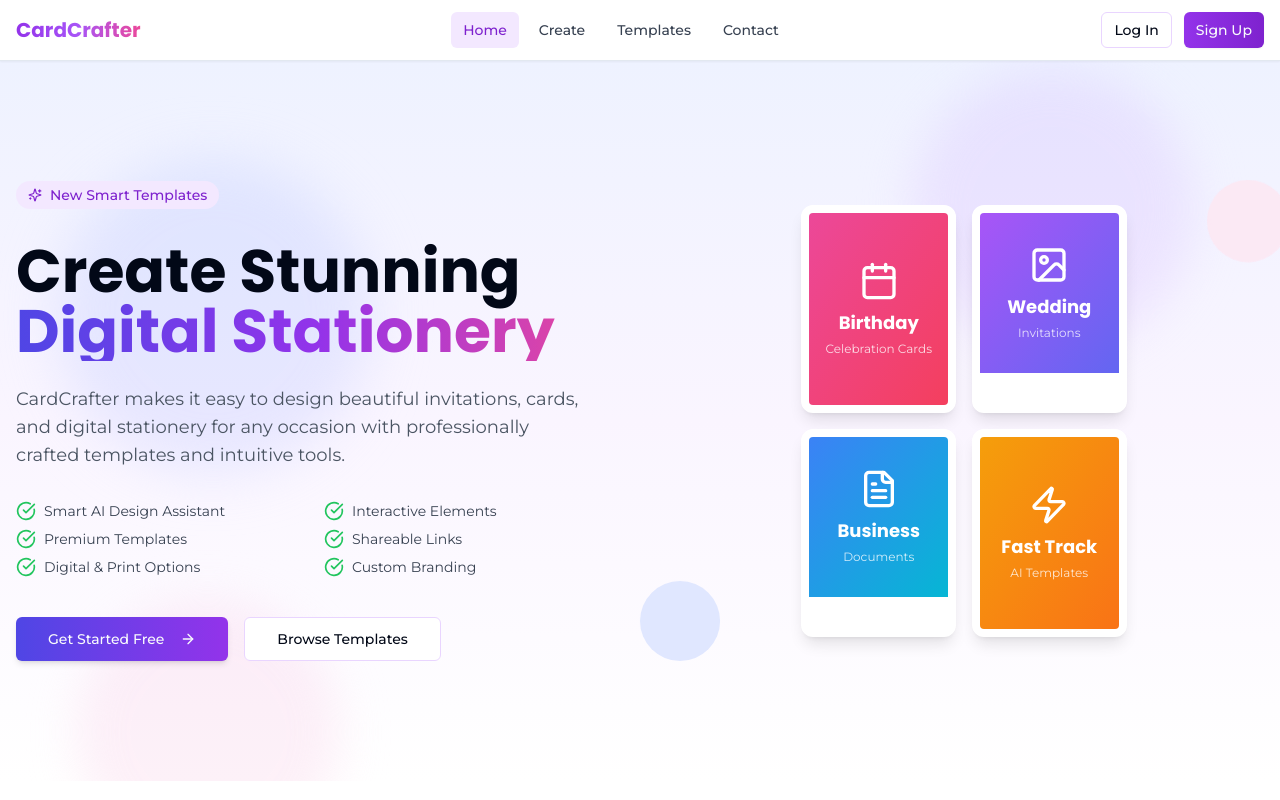
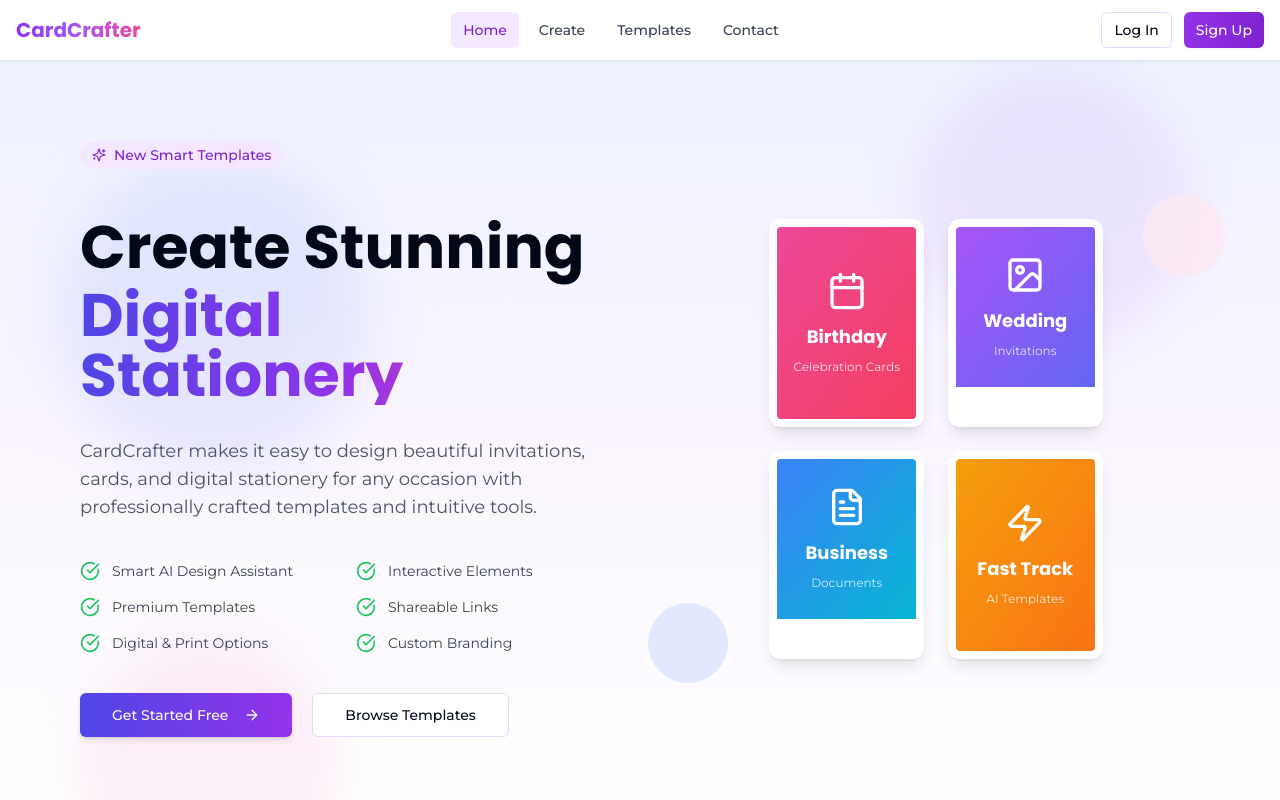
Before and after one commit to Ahmedl-Be/paperly-party-prints, a React (Vite) app: page / in a window 1280 px wide. Shown: the top 800 px of the page. Built offline with nearby package versions, Linux system fonts and the light colour scheme.

Commit message:
Fix: Hero section margins and spacing
Adjust margins and spacing in the hero section for better layout.

```diff
--- a/src/components/home/HeroSection.tsx
+++ b/src/components/home/HeroSection.tsx
@@ -7,7 +7,7 @@ import { motion } from 'framer-motion';
 
 const HeroSection = () => {
   return (
-    <section className="relative min-h-[90vh] flex items-center bg-gradient-to-b from-indigo-50 via-purple-50 to-white overflow-hidden py-16">
+    <section className="relative min-h-[90vh] flex items-center bg-gradient-to-b from-indigo-50 via-purple-50 to-white overflow-hidden py-20 px-6 sm:px-8 lg:px-12">
       {/* Animated background elements */}
       <div className="absolute inset-0 overflow-hidden">
         <div className="absolute top-40 left-10 w-72 h-72 bg-indigo-100 rounded-full mix-blend-multiply filter blur-xl opacity-60 animate-blob animation-delay-4000"></div>
@@ -15,14 +15,14 @@ const HeroSection = () => {
         <div className="absolute -bottom-20 left-20 w-72 h-72 bg-pink-100 rounded-full mix-blend-multiply filter blur-xl opacity-60 animate-blob animation-delay-2000"></div>
       </div>
 
-      <div className="container mx-auto px-4 z-10">
-        <div className="grid grid-cols-1 lg:grid-cols-2 gap-12 items-center">
-          <div className="order-2 lg:order-1 space-y-6">
+      <div className="container mx-auto px-4 z-10 max-w-6xl">
+        <div className="grid grid-cols-1 lg:grid-cols-2 gap-16 items-center">
+          <div className="order-2 lg:order-1 space-y-8">
             <motion.div
               initial={{ opacity: 0, y: 20 }}
               animate={{ opacity: 1, y: 0 }}
               transition={{ duration: 0.5 }}
-              className="inline-flex items-center gap-2 px-3 py-1 bg-purple-100 rounded-full text-purple-700 text-sm font-medium mb-2"
+              className="inline-flex items-center gap-2 px-3 py-1 bg-purple-100 rounded-full text-purple-700 text-sm font-medium mb-4"
             >
               <Sparkles className="h-3.5 w-3.5" /> New Smart Templates
             </motion.div>
@@ -31,10 +31,10 @@ const HeroSection = () => {
               initial={{ opacity: 0, y: 20 }}
               animate={{ opacity: 1, y: 0 }}
               transition={{ duration: 0.5, delay: 0.1 }}
-              className="font-heading text-4xl md:text-5xl lg:text-6xl font-bold leading-tight"
+              className="font-heading text-4xl md:text-5xl lg:text-6xl font-bold leading-tight mb-6"
             >
               Create Stunning
-              <span className="block bg-gradient-to-r from-indigo-600 via-purple-600 to-pink-500 bg-clip-text text-transparent">
+              <span className="block bg-gradient-to-r from-indigo-600 via-purple-600 to-pink-500 bg-clip-text text-transparent mt-2">
                 Digital Stationery
               </span>
             </motion.h1>
@@ -43,7 +43,7 @@ const HeroSection = () => {
               initial={{ opacity: 0, y: 20 }}
               animate={{ opacity: 1, y: 0 }}
               transition={{ duration: 0.5, delay: 0.2 }}
-              className="text-lg text-gray-600 max-w-xl"
+              className="text-lg text-gray-600 max-w-xl mb-8"
             >
               CardCrafter makes it easy to design beautiful invitations, cards, and digital stationery for any occasion with professionally crafted templates and intuitive tools.
             </motion.p>
@@ -52,32 +52,32 @@ const HeroSection = () => {
               initial={{ opacity: 0, y: 20 }}
               animate={{ opacity: 1, y: 0 }}
               transition={{ duration: 0.5, delay: 0.3 }}
-              className="grid grid-cols-1 sm:grid-cols-2 gap-4 pt-2"
+              className="grid grid-cols-1 sm:grid-cols-2 gap-6 pt-2 mb-10"
             >
-              <div className="space-y-2">
-                <div className="flex items-center gap-2">
+              <div className="space-y-4">
+                <div className="flex items-center gap-3">
                   <CheckCircle className="text-green-500 h-5 w-5 flex-shrink-0" />
                   <span className="text-sm text-gray-700">Smart AI Design Assistant</span>
                 </div>
-                <div className="flex items-center gap-2">
+                <div className="flex items-center gap-3">
                   <CheckCircle className="text-green-500 h-5 w-5 flex-shrink-0" />
                   <span className="text-sm text-gray-700">Premium Templates</span>
                 </div>
-                <div className="flex items-center gap-2">
+                <div className="flex items-center gap-3">
                   <CheckCircle className="text-green-500 h-5 w-5 flex-shrink-0" />
                   <span className="text-sm text-gray-700">Digital & Print Options</span>
                 </div>
               </div>
-              <div className="space-y-2">
-                <div className="flex items-center gap-2">
+              <div className="space-y-4">
+                <div className="flex items-center gap-3">
                   <CheckCircle className="text-green-500 h-5 w-5 flex-shrink-0" />
                   <span className="text-sm text-gray-700">Interactive Elements</span>
                 </div>
-                <div className="flex items-center gap-2">
+                <div className="flex items-center gap-3">
                   <CheckCircle className="text-green-500 h-5 w-5 flex-shrink-0" />
                   <span className="text-sm text-gray-700">Shareable Links</span>
                 </div>
-                <div className="flex items-center gap-2">
+                <div className="flex items-center gap-3">
                   <CheckCircle className="text-green-500 h-5 w-5 flex-shrink-0" />
                   <span className="text-sm text-gray-700">Custom Branding</span>
                 </div>
@@ -88,7 +88,7 @@ const HeroSection = () => {
               initial={{ opacity: 0, y: 20 }}
               animate={{ opacity: 1, y: 0 }}
               transition={{ duration: 0.5, delay: 0.4 }}
-              className="flex flex-col sm:flex-row gap-4 pt-4"
+              className="flex flex-col sm:flex-row gap-5 pt-2"
             >
               <Button asChild size="lg" className="bg-gradient-to-r from-indigo-600 to-purple-600 hover:from-indigo-700 hover:to-purple-700 shadow-md group">
                 <Link to="/templates" className="flex items-center">
@@ -112,12 +112,12 @@ const HeroSection = () => {
               className="relative h-full flex items-center justify-center"
             >
               {/* Main grid of cards */}
-              <div className="grid grid-cols-2 gap-4 max-w-lg">
+              <div className="grid grid-cols-2 gap-6 max-w-lg">
                 {/* Card 1 - Birthday */}
                 <div className="transform transition-all duration-700 hover:scale-105 hover:rotate-2 hover:shadow-xl rounded-xl overflow-hidden shadow-lg border-8 border-white bg-white group">
                   <div className="bg-gradient-to-br from-pink-500 to-rose-500 h-48 flex items-center justify-center p-4 text-white">
-                    <div className="text-center space-y-1 transition-all duration-500 group-hover:scale-110">
-                      <Calendar className="h-10 w-10 mx-auto mb-2" />
+                    <div className="text-center space-y-2 transition-all duration-500 group-hover:scale-110">
+                      <Calendar className="h-10 w-10 mx-auto mb-3" />
                       <h3 className="font-heading text-lg font-bold">Birthday</h3>
                       <p className="text-xs text-white/80">Celebration Cards</p>
                     </div>
@@ -127,8 +127,8 @@ const HeroSection = () => {
                 {/* Card 2 - Wedding */}
                 <div className="transform transition-all duration-700 hover:scale-105 hover:rotate-2 hover:shadow-xl rounded-xl overflow-hidden shadow-lg border-8 border-white bg-white group">
                   <div className="bg-gradient-to-br from-purple-500 to-indigo-500 h-40 flex items-center justify-center p-4 text-white">
-                    <div className="text-center space-y-1 transition-all duration-500 group-hover:scale-110">
-                      <Image className="h-10 w-10 mx-auto mb-2" />
+                    <div className="text-center space-y-2 transition-all duration-500 group-hover:scale-110">
+                      <Image className="h-10 w-10 mx-auto mb-3" />
                       <h3 className="font-heading text-lg font-bold">Wedding</h3>
                       <p className="text-xs text-white/80">Invitations</p>
                     </div>
@@ -138,8 +138,8 @@ const HeroSection = () => {
                 {/* Card 3 - Business */}
                 <div className="transform transition-all duration-700 hover:scale-105 hover:rotate-2 hover:shadow-xl rounded-xl overflow-hidden shadow-lg border-8 border-white bg-white group">
                   <div className="bg-gradient-to-br from-blue-500 to-cyan-500 h-40 flex items-center justify-center p-4 text-white">
-                    <div className="text-center space-y-1 transition-all duration-500 group-hover:scale-110">
-                      <FileText className="h-10 w-10 mx-auto mb-2" />
+                    <div className="text-center space-y-2 transition-all duration-500 group-hover:scale-110">
+                      <FileText className="h-10 w-10 mx-auto mb-3" />
                       <h3 className="font-heading text-lg font-bold">Business</h3>
                       <p className="text-xs text-white/80">Documents</p>
                     </div>
@@ -149,8 +149,8 @@ const HeroSection = () => {
                 {/* Card 4 - Fast Track */}
                 <div className="transform transition-all duration-700 hover:scale-105 hover:-rotate-2 hover:shadow-xl rounded-xl overflow-hidden shadow-lg border-8 border-white bg-white group">
                   <div className="bg-gradient-to-br from-amber-500 to-orange-500 h-48 flex items-center justify-center p-4 text-white">
-                    <div className="text-center space-y-1 transition-all duration-500 group-hover:scale-110">
-                      <Zap className="h-10 w-10 mx-auto mb-2" />
+                    <div className="text-center space-y-2 transition-all duration-500 group-hover:scale-110">
+                      <Zap className="h-10 w-10 mx-auto mb-3" />
                       <h3 className="font-heading text-lg font-bold">Fast Track</h3>
                       <p className="text-xs text-white/80">AI Templates</p>
                     </div>
```
